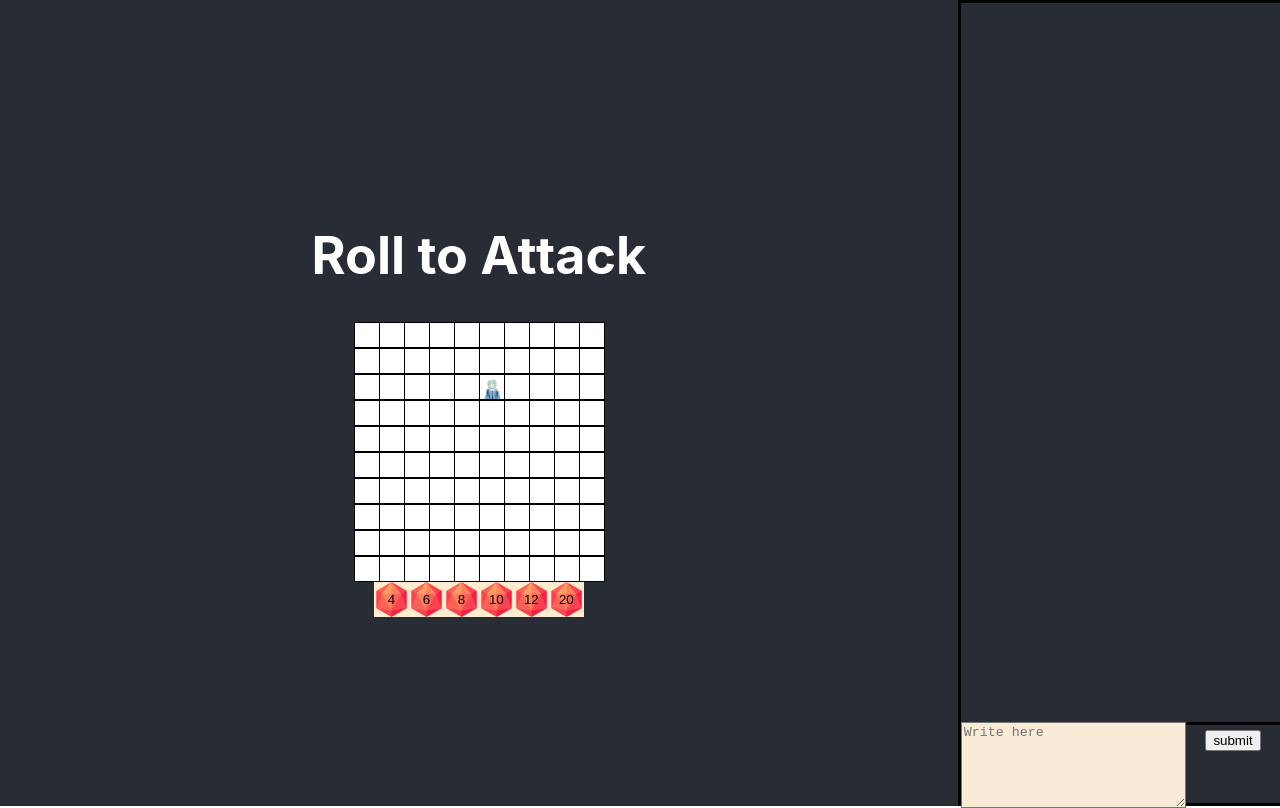
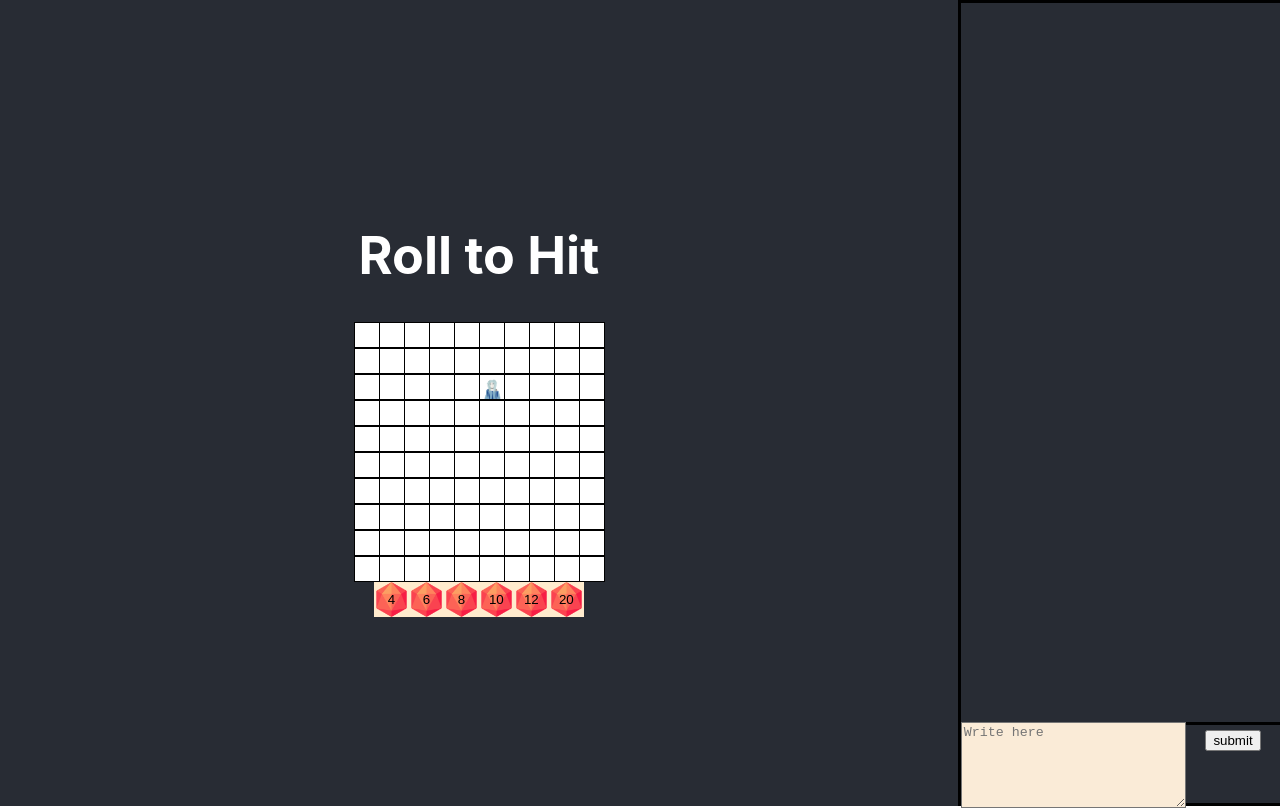
Before and after one commit to S4-K1/roll-to-hit, a React (Create React App) app: page / in a window 1280 px wide. Built offline with nearby package versions, Linux system fonts and the light colour scheme.

Commit message:
Roll to Hit rename

```diff
--- a/src/App.js
+++ b/src/App.js
@@ -33,7 +33,7 @@ function App() {
     <div className="App">
       <header className="App-header">
         <div className="mainContainer">
-          <h1>Roll to Attack</h1>
+          <h1>Roll to Hit</h1>
           <div className="gameContainer">
             <div className="mainGame">
               <div>
--- a/src/components/gridSquare.js
+++ b/src/components/gridSquare.js
@@ -7,13 +7,17 @@ import './css/gridSquare.css';
 
 class GridSquare extends React.Component {
   render() {
+    const exampleFunction = () => {
+      console.log('Test');
+    };
+
     if (this.props.displayIcon) {
       const StyledDiv = styled.div`
         background-image: url(${icon});
         background-size: cover;
       `;
       return (
-        <StyledDiv className='grid-square' />
+        <StyledDiv className='grid-square' onClick={exampleFunction}/>
       );
     } else {
       return (
```
Also changed, not shown: public/manifest.json, 1 other file (tests, documents, lock files or other folders).
